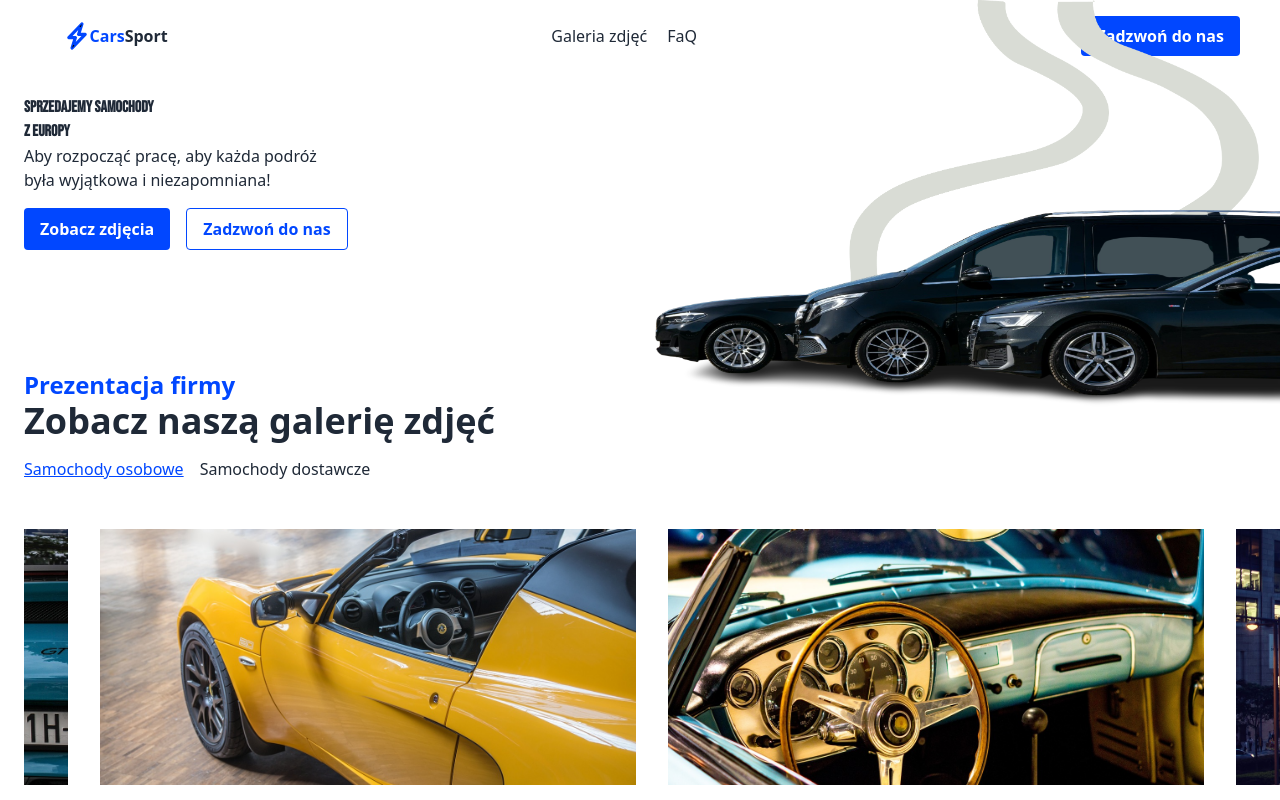
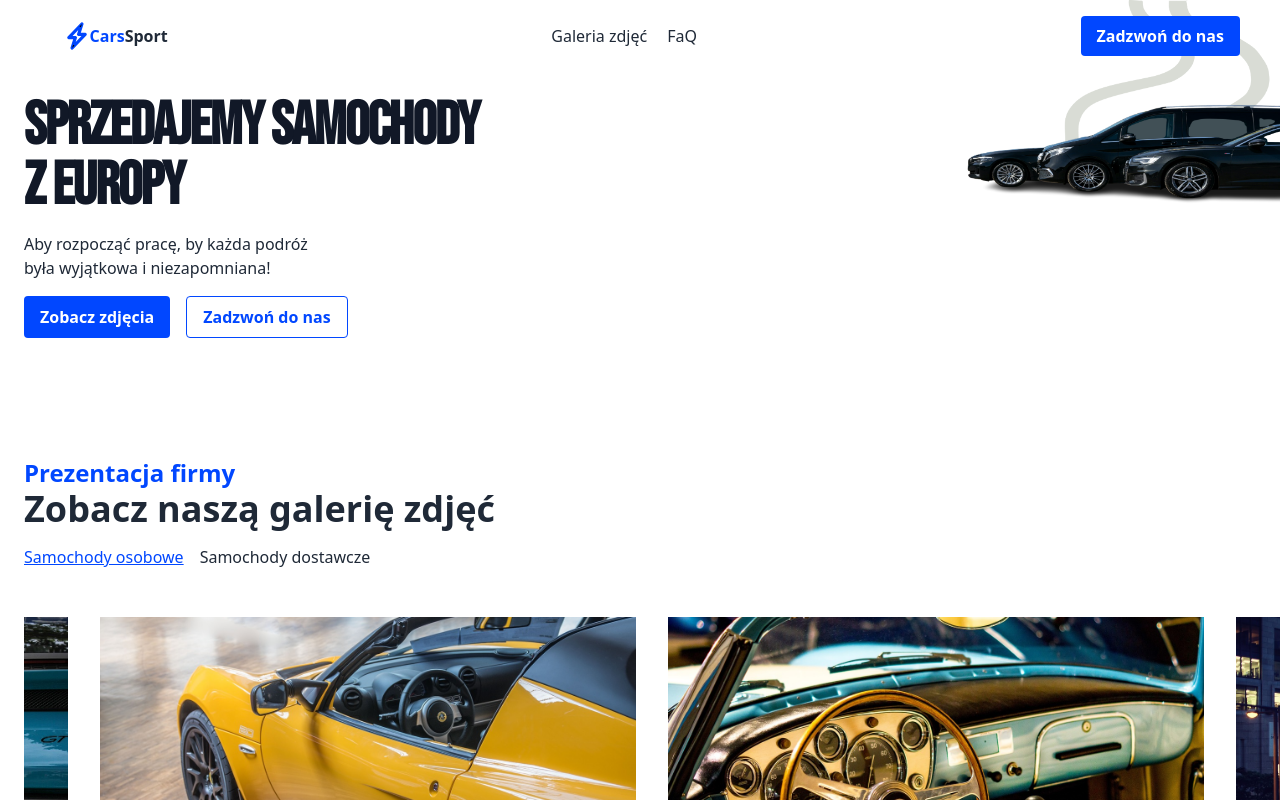
Before and after one commit to WojciechMankowski/adsite_recruitment_task, a React (Vite) app: page / in a window 1280 px wide. Shown: the top 800 px of the page. Built offline with nearby package versions, Linux system fonts and the light colour scheme.

Commit message:
add new components and separation of components from views

```diff
--- a/src/App.jsx
+++ b/src/App.jsx
@@ -1,7 +1,7 @@
 import Menu from "./components/Menu";
-import SectionHeader from "./components/SectionHeader";
-import GallerySection from "./components/GallerySection";
-import Footer from "./components/Footer";
+import SectionHeader from "./views/SectionHeader";
+import GallerySection from "./views/GallerySection";
+import Footer from "./views/Footer";
 function App() {
   return (
     <>
--- /dev/null
+++ b/src/components/Button.jsx
@@ -0,0 +1,12 @@
+
+import React from 'react';
+
+const Button = ({ content, className }) => {
+  return (
+    <button className={className}>
+      {content}
+    </button>
+  );
+};
+
+export default Button;
--- /dev/null
+++ b/src/components/Buttons.jsx
@@ -0,0 +1,20 @@
+import React from "react";
+import Button from "./Button";
+
+const TwoButtonComponent = () => {
+  return (
+    <div className="flex space-x-4">
+      <Button
+        className="bg-mainColor hover:bg-white hover:text-black text-white font-bold py-2 px-4 rounded"
+        content={"Zobacz zdjęcia"}
+      />
+      <Button
+        content={"Zadzwoń do nas"}
+        className="border border-mainColor hover:bg-mainColor text-mainColor hover:text-white
+            font-bold py-2 px-4 rounded"
+      />
+    </div>
+  );
+};
+
+export default TwoButtonComponent;
--- /dev/null
+++ b/src/components/HeaderDescription.jsx
@@ -0,0 +1,10 @@
+import React from "react";
+
+const HeaderDescription = () => (
+  <p className="mb-4 text-base leading-6  font-roboto-condensed">
+    Aby rozpocząć pracę, by każda podróż <br />
+    była wyjątkowa i niezapomniana!
+  </p>
+);
+
+export default HeaderDescription;
--- /dev/null
+++ b/src/components/HeaderImage.jsx
@@ -0,0 +1,10 @@
+import React from "react";
+import HeaderImg from "../assets/IMG/header1.png";
+
+const HeaderImage = () => (
+  <div className="absolute top-0 right-0 w-full lg:w-1/2 -z-10">
+    <img src={HeaderImg} alt="Samochody z Europy" className="w-full h-auto" />
+  </div>
+);
+
+export default HeaderImage;
--- /dev/null
+++ b/src/components/HeaderTitle.jsx
@@ -0,0 +1,12 @@
+import React from "react";
+
+const HeaderTitle = ({ title }) => {
+  return (
+    <h1 className="font-bold font-header mb-4 text-4xl
+     leading-none tracking-tight text-gray-900 md:text-5xl lg:text-6xl ">
+      {title}
+    </h1>
+  );
+};
+
+export default HeaderTitle;
--- a/src/components/Menu.jsx
+++ b/src/components/Menu.jsx
@@ -1,17 +1,16 @@
 import Logo from "../assets/IMG/logo.svg";
 
-const Menu = () => {
-    return (
-        <nav className=" w-full flex flex-row justify-center items-center py-4 pl-10 ">
+const LogoComponent = () => (
   <div className="logo w-25 flex flex-row justify-center items-center w-15">
     <img src={Logo} alt="logo" />
     <div className="font-semibold">
-            {" "}
       <span className="text-mainColor">Cars</span>
       <span>Sport</span>
     </div>
   </div>
+);
 
+const NavLinks = () => (
   <ul className="w-50 grow flex flex-row justify-center items-center ">
     <li>
       <a href="" className="pr-5 ">
@@ -22,9 +21,20 @@ const Menu = () => {
       <a href="">FaQ</a>
     </li>
   </ul>
+);
+
+const CallButton = () => (
   <button className="w-25 mr-10 bg-mainColor hover:bg-white hover:text-black text-white font-bold py-2 px-4 rounded">
     Zadzwoń do nas
   </button>
+);
+
+const Menu = () => {
+  return (
+    <nav className=" w-full flex flex-row justify-center items-center py-4 pl-10 ">
+      <LogoComponent />
+      <NavLinks />
+      <CallButton />
     </nav>
   )
 }
--- a/src/components/SectionHeader.jsx
+++ /dev/null
@@ -1,40 +0,0 @@
-import HeaderImg from "../assets/IMG/header1.png";
-
-const SectionHeader = () => (
-  <section className="py-6 ">
-    <div className="container mx-auto">
-      <div className="flex flex-col lg:flex-row items-center justify-between">
-        <div className="mb-6 lg:mb-0 lg:w-1/2">
-          <h1 className="font-bold font-header text-header">
-            SPRZEDAJEMY SAMOCHODY
-            <br /> Z EUROPY
-          </h1>
-          <p className="mb-4 text-base leading-6">
-            Aby rozpocząć pracę, aby każda podróż <br />
-            była wyjątkowa i niezapomniana!
-          </p>
-          <div className="flex space-x-4">
-            <button className="bg-mainColor hover:bg-white hover:text-black text-white font-bold py-2 px-4 rounded">
-              Zobacz zdjęcia
-            </button>
-            <button className="border border-mainColor hover:bg-mainColor text-mainColor hover:text-white font-bold py-2 px-4 rounded">
-              Zadzwoń do nas
-            </button>
-          </div>
-        </div>
-        <div className="lg:w-1/2 flex justify-end">
-
-        </div>
-        <div className="absolute top-0 right-0 w-full lg:w-1/2">
-      <img
-        src={HeaderImg}
-        alt="Samochody z Europy"
-        className="w-full h-auto "
-      />
-    </div>
-      </div>
-    </div>
-  </section>
-);
-
-export default SectionHeader;
--- a/src/components/GallerySection.jsx
+++ b/src/views/GallerySection.jsx
@@ -1,7 +1,7 @@
-import MenuGallery from "./MenuGallery";
+import MenuGallery from "../components/MenuGallery";
 import "slick-carousel/slick/slick.css";
 import "slick-carousel/slick/slick-theme.css";
-import SliderComponent from "./Slider";
+import SliderComponent from "../components/Slider";
 const GallerySection = () => (
   <section className="pb-14 pt-[95px]">
     <MenuGallery />
--- /dev/null
+++ b/src/views/SectionHeader.jsx
@@ -0,0 +1,24 @@
+import HeaderImage from "../components/HeaderImage";
+import TwoButtonComponent from "../components/Buttons";
+import HeaderDescription from "../components/HeaderDescription";
+import HeaderTitle from "../components/HeaderTitle";
+const SectionHeader = () => (
+  <section className="py-6">
+    <div className="flex flex-col lg:flex-row items-center justify-between">
+      <div className="mb-6 lg:mb-0 lg:w-1/2">
+        <HeaderTitle title={<>
+          Sprzedajemy samochody <br />
+          z Europy
+        </>}/>
+        <HeaderDescription />
+        <TwoButtonComponent />
+      </div>
+      <div className="absolute top-0 right-0 w-full lg:w-1/2">
+        <HeaderImage />
+      </div>
+    </div>
+  </section>
+);
+
+
+export default SectionHeader;
```
Also changed, not shown: src/views/Footer.jsx (renamed from src/components/Footer.jsx). Lines whose indentation alone changed are shown as unchanged.
